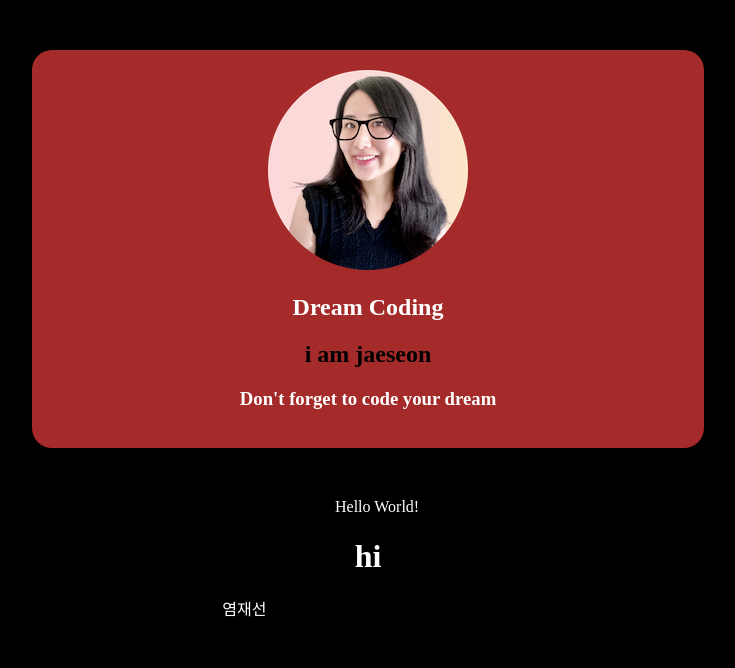
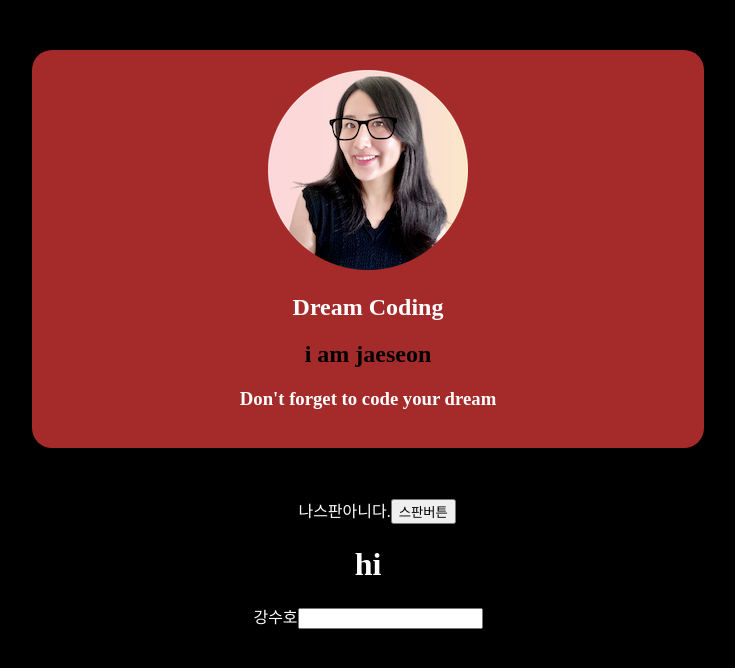
Before and after one commit to YeomJaeSeon/Browser101, a plain HTML site: page DOM/dom code/dom.html in a window 1280 px wide. Shown: the whole page, without its empty margins (272-1007 px from the left). Drawn offline with Linux system fonts and the light colour scheme.

Commit message:
DOM API추가로 더사용해봄

```diff
--- a/DOM/dom code/dom.html
+++ b/DOM/dom code/dom.html
@@ -45,35 +45,47 @@
     </section>
     zz
     <span>Hello World!</span>
-    <div>
     <h1>hi</h1>
-      <!-- 인삿말 -->
-      <span id='span'>염재선</span>  //DOM에서는 -> HTMLSpanElement
+
+    <span id="span">염재선</span>
     <script>
       // querySelector로 DOM요소에 접근.(css선택자를 통해) or querySelectorAll로 모든 해당 선택자의 모든 요소 가져올수도있어
       //  querySelector는 가장 먼저있는 요소가져오고 없으면 null반환.
       //  getElementById보다 더 유용하다. 선택자만 사용하면되닌까!
-        const section = document.querySelector('section');
+      const section = document.querySelector("section");
 
-        const ifnull = document.querySelector('.zzgg')
-        console.log(ifnull) //null
+      const ifnull = document.querySelector(".zzgg");
+      console.log(ifnull); //null
 
       // 요소를 생성할수도있다.
-        const h2 = document.createElement('h2');
+      const h2 = document.createElement("h2");
 
       // 해당 요소의 속성값을 이렇게 지정할수도있다. 같은 방법으로 classList.add('zz');
-        h2.setAttribute('class', 'zz')
+      h2.setAttribute("class", "zz");
       // 해당 요소에 content를 추가할수도있고.
-        h2.textContent = 'i am jaeseon';
+      h2.textContent = "i am jaeseon";
 
-        const h3 = document.querySelector('h3')
+      const h3 = document.querySelector("h3");
       // section요소에 h2를 넣고싶은데 h1과 h3사이에넣고싶다. -> 특정한 요소인 h3를 받아와서
       // insetBefore API로 h3전에 넣을수있다.
-        section.insertBefore(h2, h3)
+      section.insertBefore(h2, h3);
 
       // 맨끝에 넣고싶은데?
       // section.appendChild(h2);
       // 이렇게해도된다.
+
+      const span = document.querySelector("span");
+      span.textContent = "나스판아니다.";
+      const button = document.createElement("button");
+      button.textContent = "스판버튼";
+      span.append(button);
+
+      const name = document.querySelector("#span");
+      name.textContent = "강수호";
+      const new1 = document.createElement("input");
+      name.appendChild(new1);
+      new1.setAttribute("id", "염재선");
+      new1.classList.add("염재선클래스");
     </script>
   </body>
 </html>
```
Lines whose indentation alone changed are shown as unchanged.
